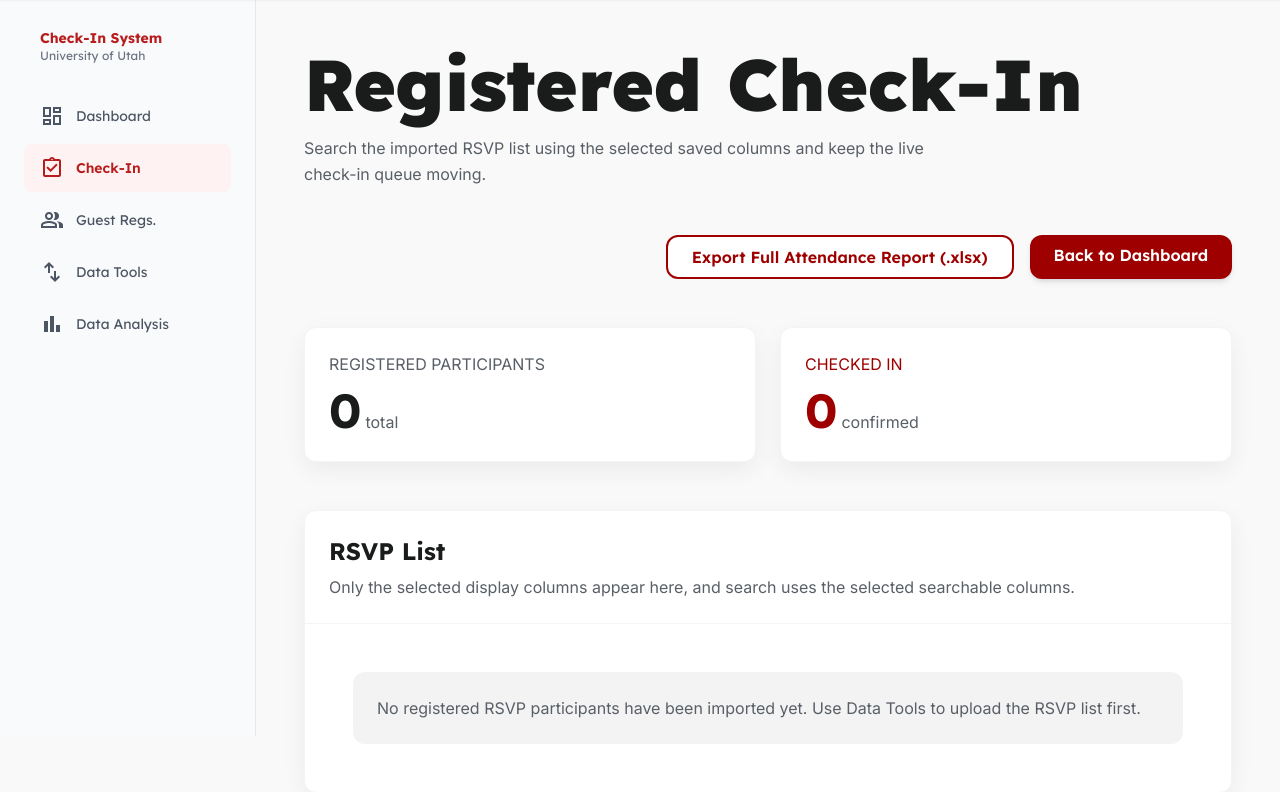
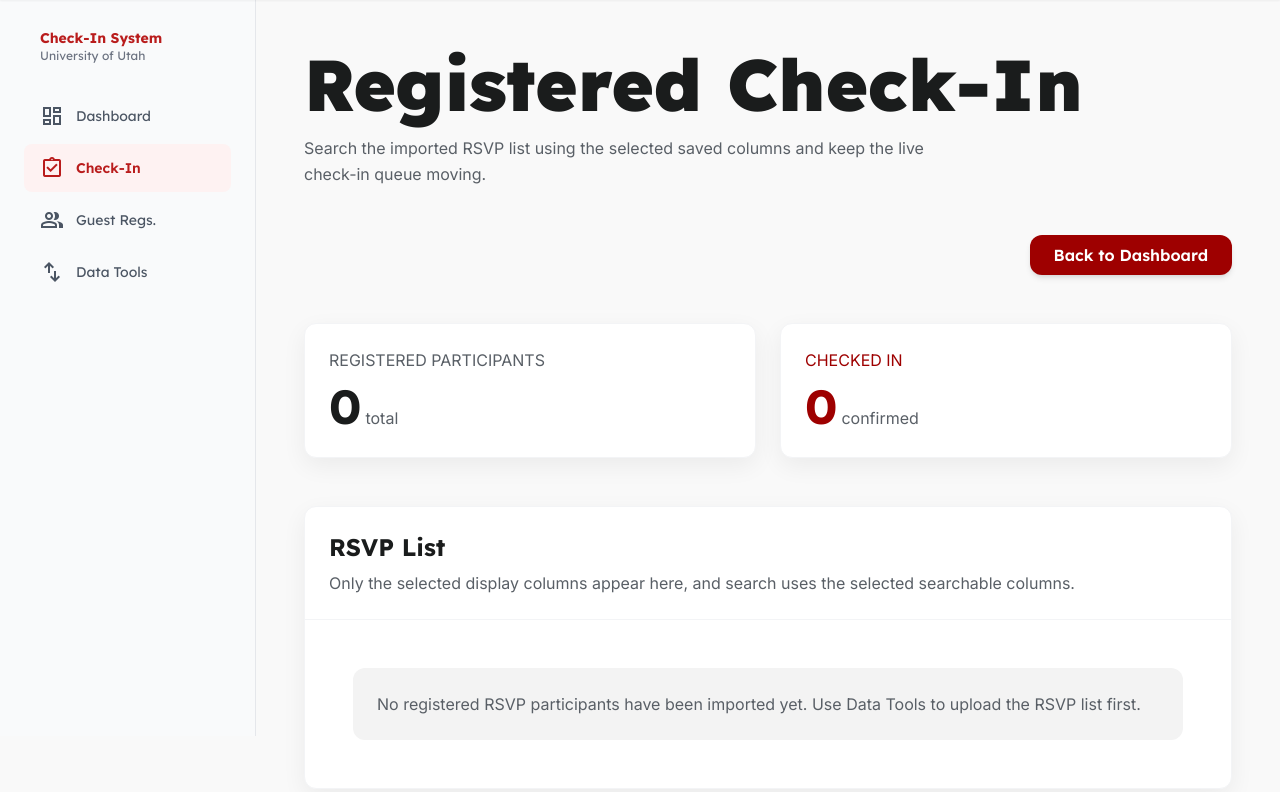
Before and after one commit to SEJINKIM-git/RSVP-Check-In-System, a Django app: page /checkin/registered/ in a window 1280 px wide. Shown: the part 64-856 px from the top of the page. Run offline with Django 5.2, Linux system fonts and the light colour scheme; data that the repository does not hold is empty; some libraries are stand-ins or nearby versions.

Commit message:
Remove analytics nav and check-in export link

```diff
--- a/checkin/templates/checkin/base.html
+++ b/checkin/templates/checkin/base.html
@@ -158,10 +158,6 @@
                     <span class="material-symbols-outlined">import_export</span>
                     <span>Data Tools</span>
                 </a>
-                <a class="{% if active_nav == 'analytics' %}bg-red-50 dark:bg-red-900/20 text-red-700 dark:text-red-400 font-semibold{% else %}text-gray-600 dark:text-gray-400 hover:bg-gray-100 dark:hover:bg-gray-900{% endif %} mx-2 px-4 py-3 flex items-center gap-3 rounded-lg transition-all duration-200 ease-in-out" href="{% url 'checkin:analytics' %}">
-                    <span class="material-symbols-outlined">bar_chart</span>
-                    <span>Data Analysis</span>
-                </a>
             </nav>
         </aside>
 
@@ -187,10 +183,6 @@
             <span class="material-symbols-outlined">settings</span>
             <span>Tools</span>
         </a>
-        <a class="{% if active_nav == 'analytics' %}text-red-700 bg-red-50 rounded-xl px-4 py-1 scale-95{% else %}text-gray-500{% endif %} flex flex-col items-center justify-center transition-transform" href="{% url 'checkin:analytics' %}">
-            <span class="material-symbols-outlined">bar_chart</span>
-            <span>Analysis</span>
-        </a>
     </nav>
 
     <script>
--- a/checkin/templates/checkin/registered_checkin.html
+++ b/checkin/templates/checkin/registered_checkin.html
@@ -10,9 +10,6 @@
 
     <div class="flex justify-end">
         <div class="flex flex-wrap justify-end gap-md">
-            <a class="px-lg py-sm border-2 border-primary bg-white text-primary font-lexend font-semibold rounded-xl hover:bg-primary-fixed-dim transition-all active:scale-95" href="{% url 'checkin:export_rsvp_xlsx' %}">
-                Export Full Attendance Report (.xlsx)
-            </a>
             <a class="px-lg py-sm bg-primary text-white font-lexend font-semibold rounded-xl hover:bg-primary-container shadow-md transition-all active:scale-95" href="{% url 'checkin:dashboard' %}">
                 Back to Dashboard
             </a>
--- a/checkin/tests.py
+++ b/checkin/tests.py
@@ -300,7 +300,7 @@ class ImportReviewFlowTests(TestCase):
         self.assertContains(response, "Dietary Restrictions")
         self.assertNotContains(response, "Major</th>", html=False)
         self.assertContains(response, 'placeholder="Search by Full Name, Email"', html=False)
-        self.assertContains(response, "Export Full Attendance Report (.xlsx)")
+        self.assertNotContains(response, "Export Full Attendance Report (.xlsx)")
         self.assertNotContains(
             response,
             'class="w-10 h-10 rounded-full bg-red-100 flex items-center justify-center text-primary font-bold"',
@@ -798,6 +798,8 @@ class DashboardAndCheckInFlowTests(TestCase):
         self.assertEqual(response.context["current_total_attendance"], 2)
         self.assertContains(response, "University of Utah")
         self.assertContains(response, "Current Total Attendance")
+        self.assertNotContains(response, "<span>Data Analysis</span>", html=False)
+        self.assertNotContains(response, "<span>Analysis</span>", html=False)
 
     def test_dashboard_handles_unavailable_database_without_500(self):
         with patch("checkin.views.RegisteredParticipant.objects.count", side_effect=OperationalError):
```
